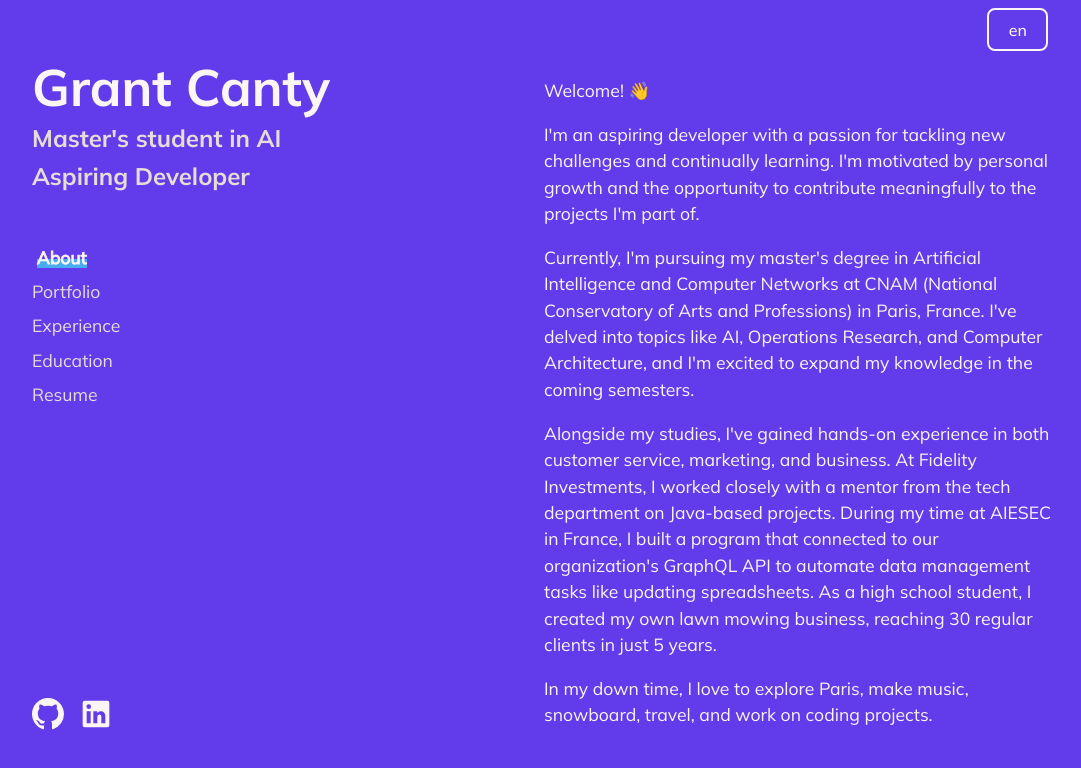
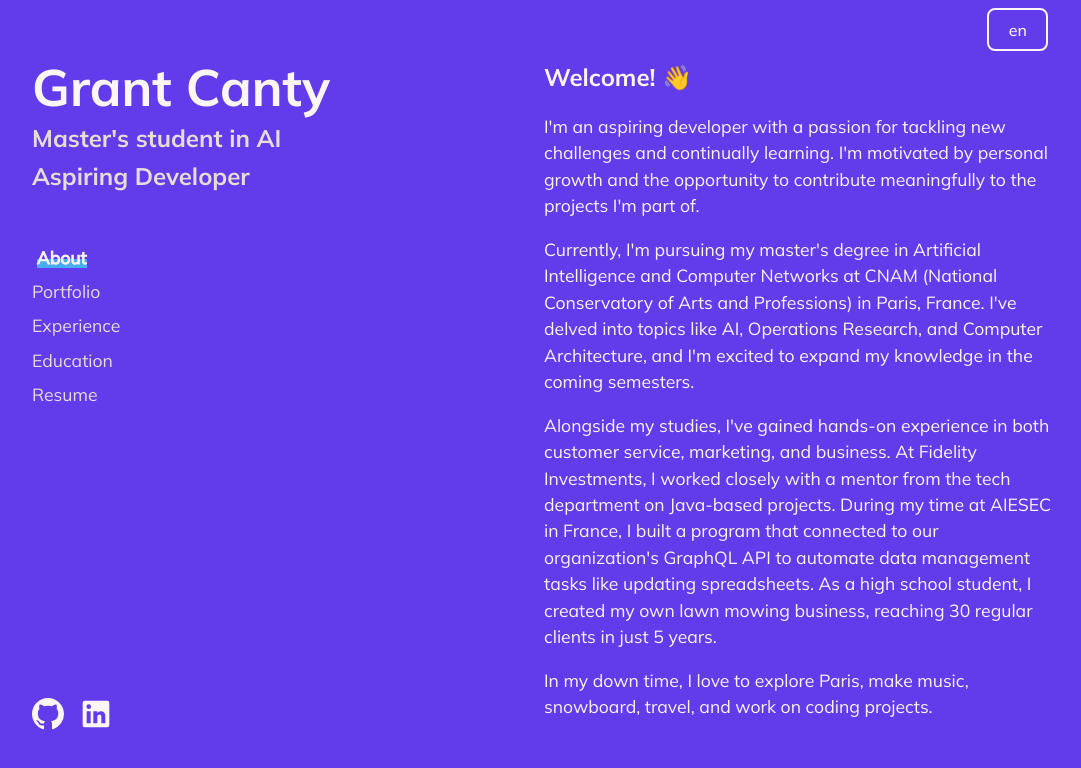
Before and after one commit to GrantCanty/portfolio, a React (Vite) app: page / in a window 1280 px wide. Shown: the top 768 px of the page, without its empty margins (96-1177 px from the left). Built offline with nearby package versions, Linux system fonts and the light colour scheme.

Commit message:
updated info for education

```diff
--- a/src/assets/about.tsx
+++ b/src/assets/about.tsx
@@ -1,5 +1,6 @@
 import { ReactElement } from 'react';
 import text from '../data/text.json'
+import Typewriter from './typewriter';
 
 interface Props {
     lang: string;
@@ -10,7 +11,8 @@ let info = Object(text)
 const About: React.FC<Props> = (props): ReactElement => {
     return(
         <div id='about' className='about'>
-            {info[props.lang]['about'].map((ele: string, key: number) => {
+            <h2><Typewriter text={info[props.lang]['about'][0]} speed={150} /></h2>
+            {info[props.lang]['about'].slice(1).map((ele: string, key: number) => {
                 return <p key={key}>{ele}</p>
             })}
         </div>
--- /dev/null
+++ b/src/assets/typewriter.tsx
@@ -0,0 +1,33 @@
+import React, { useState, useEffect } from "react";
+
+interface TypewriterProps {
+  text: string;
+  speed?: number;
+  loop?: boolean;
+}
+
+const Typewriter: React.FC<TypewriterProps> = ({ text, speed = 100, loop = false }) => {
+  const [displayedText, setDisplayedText] = useState("");
+  const [index, setIndex] = useState(0);
+
+  const characters = Array.from(text)
+
+  useEffect(() => {
+    if (index < text.length) {
+      const timeout = setTimeout(() => {
+        setDisplayedText((prev) => `${prev}${characters[index] ?? ''}`);
+        setIndex(index + 1);
+      }, speed);
+      return () => clearTimeout(timeout);
+    } else if (loop) {
+      setTimeout(() => {
+        setDisplayedText("");
+        setIndex(0);
+      }, 1000); // Pause before restarting
+    }
+  }, [index, characters, speed, loop]);
+
+  return <span>{displayedText}</span>;
+};
+
+export default Typewriter;
--- a/src/data/text.json
+++ b/src/data/text.json
@@ -92,23 +92,15 @@
                 "university": "CNAM",
                 "location": "Paris, France",
                 "major": "Artificial Intelligence and Computer Networks",
-                "description": "test test test test"
+                "description": "Taking courses on Artificial Intelligence, Operational Research, Computer Architecture & more."
             },
             {
                 "start": "2017",
                 "end": "2021",
                 "university": "Ohio University",
                 "location": "Athens, Ohio, USA",
-                "major": "Finance",
-                "description": "test test test test"
-            },
-            {
-                "start": "2017",
-                "end": "2021",
-                "university": "Ohio University",
-                "location": "Athens, Ohio, USA",
-                "major": "International Business",
-                "description": "test test test test"
+                "major": "Finance, International Business",
+                "description": "Completed 2 majors in Finance and International Business, taking classes on Financial Valuation, International Market Entry, Bank Management, Cross Cultural Leadership & more."
             }
         ]
     },
```
